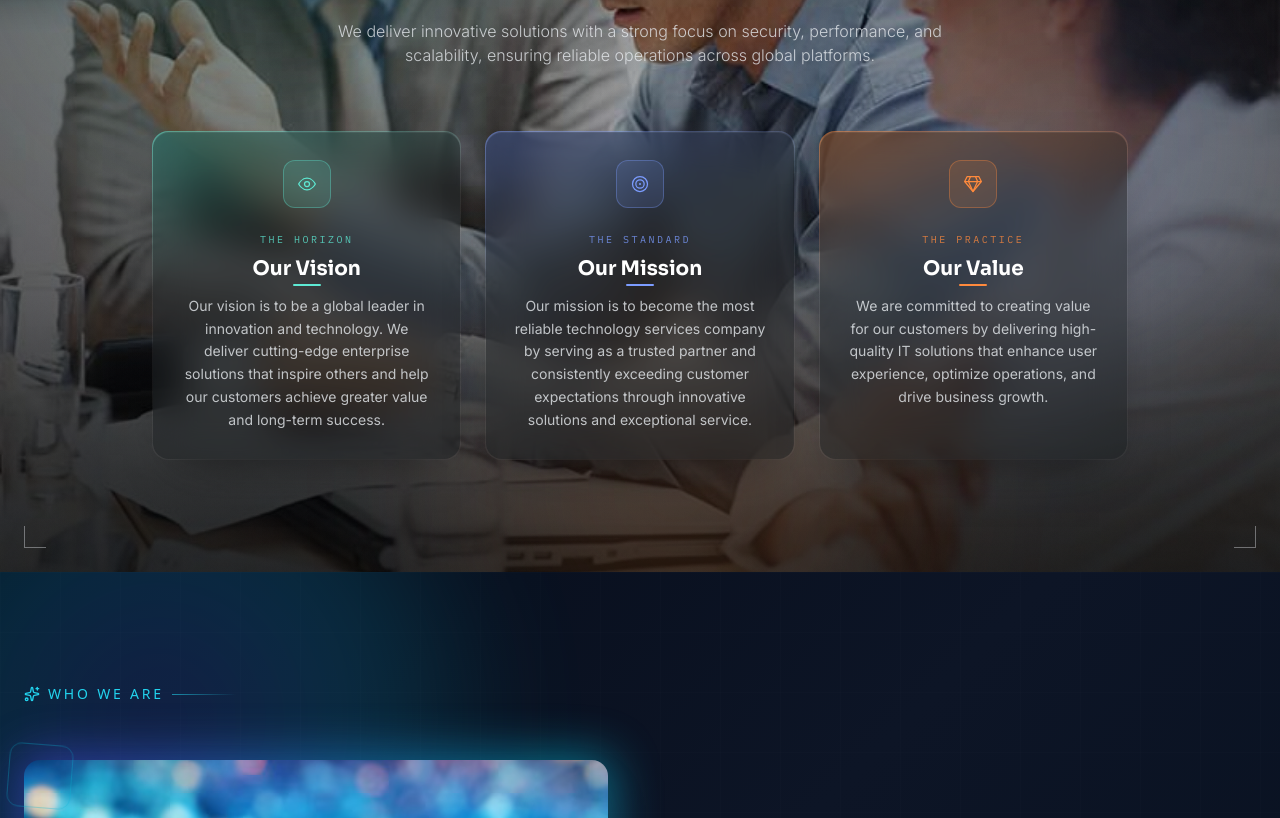
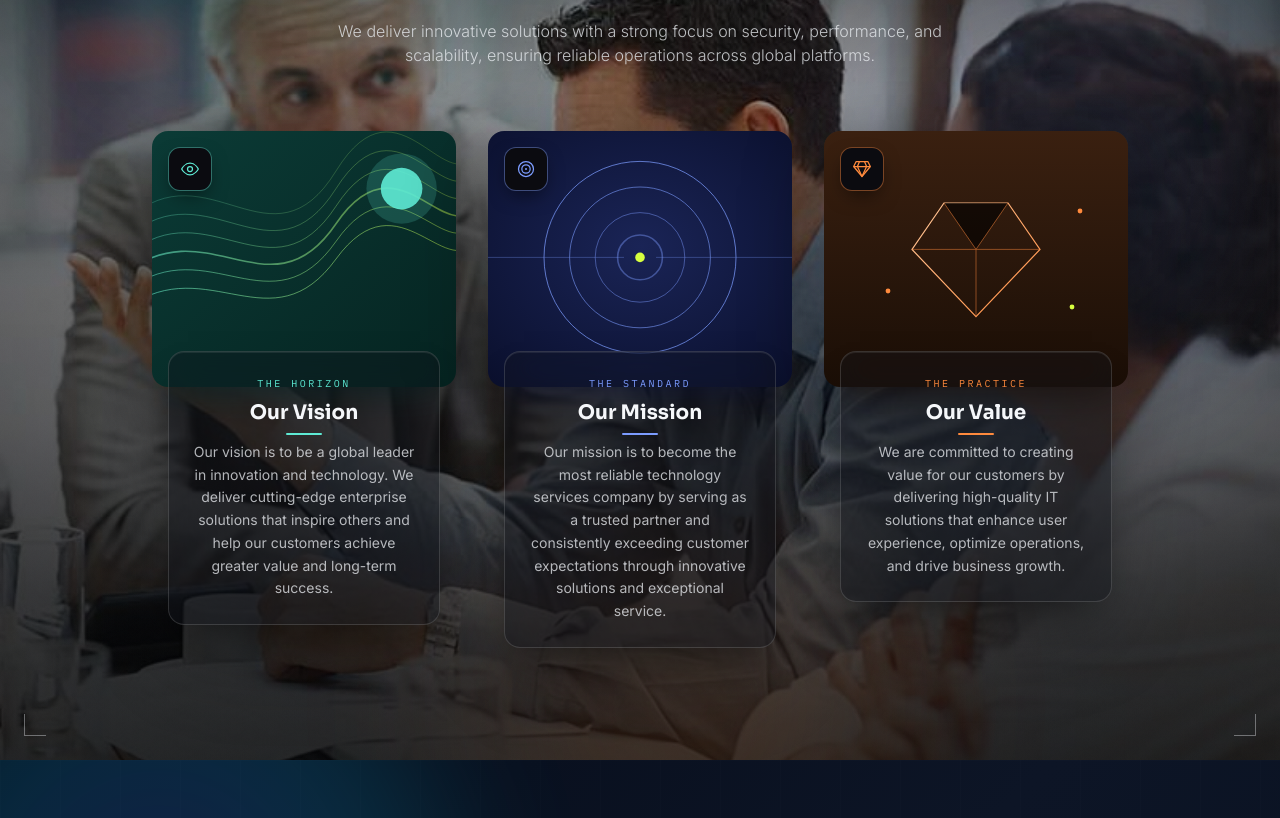
Before and after one commit to MalairamanC/Jaswisys-Project, a React (Vite) app: page / in a window 1280 px wide. Shown: the part 1120-1938 px from the top of the page. Built offline with nearby package versions, Linux system fonts and the light colour scheme.

Commit message:
Update FeatureCard to support additional props
Refactor FeatureCard component to include colorSoft and banner props for enhanced styling and functionality.

```diff
--- a/src/components/Features.jsx
+++ b/src/components/Features.jsx
@@ -1,4 +1,5 @@
 import { motion } from "framer-motion";
+import { useState } from "react";
 import FeaturesBg from "../assets/FeaturesBg.png";
 
 const features = [
@@ -7,6 +8,7 @@ const features = [
     tag: "The Horizon",
     desc: "Our vision is to be a global leader in innovation and technology. We deliver cutting-edge enterprise solutions that inspire others and help our customers achieve greater value and long-term success.",
     color: "#5EEAD4",
+    colorSoft: "#A7F3E8",
     Icon: (props) => (
       <svg viewBox="0 0 24 24" fill="none" {...props}>
         <path
@@ -18,17 +20,73 @@ const features = [
         <circle cx="12" cy="12" r="3" stroke="currentColor" strokeWidth="1.5" />
       </svg>
     ),
+    // Wave signature: a horizon line, echoing "The Horizon" tag
+    banner: (id) => (
+      <svg viewBox="0 0 400 320" className="w-full h-full" preserveAspectRatio="xMidYMid slice">
+        <defs>
+          <linearGradient id={`${id}-bg`} x1="0" y1="0" x2="1" y2="1">
+            <stop offset="0%" stopColor="#0B3B36" />
+            <stop offset="100%" stopColor="#062421" />
+          </linearGradient>
+          <linearGradient id={`${id}-wave`} x1="0" y1="0" x2="1" y2="0">
+            <stop offset="0%" stopColor="#5EEAD4" stopOpacity="0.9" />
+            <stop offset="100%" stopColor="#D7FF3F" stopOpacity="0.65" />
+          </linearGradient>
+        </defs>
+        <rect width="400" height="320" fill={`url(#${id}-bg)`} />
+        {[0, 1, 2, 3, 4, 5].map((i) => (
+          <path
+            key={i}
+            d={`M-20 ${220 - i * 22} C 80 ${150 - i * 26}, 160 ${270 - i * 18}, 240 ${160 - i * 22} S 380 ${200 - i * 20}, 420 ${130 - i * 22}`}
+            fill="none"
+            stroke={`url(#${id}-wave)`}
+            strokeWidth={i === 2 ? 2 : 1}
+            opacity={0.85 - i * 0.1}
+          />
+        ))}
+        <circle cx="322" cy="72" r="26" fill="#5EEAD4" opacity="0.9" />
+        <circle cx="322" cy="72" r="44" fill="#5EEAD4" opacity="0.18" />
+      </svg>
+    ),
   },
   {
     title: "Our Mission",
     tag: "The Standard",
     desc: "Our mission is to become the most reliable technology services company by serving as a trusted partner and consistently exceeding customer expectations through innovative solutions and exceptional service.",
     color: "#7C9CFF",
+    colorSoft: "#C6D3FF",
     Icon: (props) => (
       <svg viewBox="0 0 24 24" fill="none" {...props}>
         <circle cx="12" cy="12" r="9" stroke="currentColor" strokeWidth="1.5" />
         <circle cx="12" cy="12" r="5" stroke="currentColor" strokeWidth="1.5" />
         <circle cx="12" cy="12" r="1.2" fill="currentColor" />
+      </svg>
+    ),
+    // Concentric-ring signature, echoing the target/standard icon
+    banner: (id) => (
+      <svg viewBox="0 0 400 320" className="w-full h-full" preserveAspectRatio="xMidYMid slice">
+        <defs>
+          <radialGradient id={`${id}-bg`} cx="50%" cy="45%" r="75%">
+            <stop offset="0%" stopColor="#1A2456" />
+            <stop offset="100%" stopColor="#0A0F2B" />
+          </radialGradient>
+        </defs>
+        <rect width="400" height="320" fill={`url(#${id}-bg)`} />
+        {[120, 88, 56, 28].map((r, i) => (
+          <circle
+            key={r}
+            cx="200"
+            cy="158"
+            r={r}
+            fill="none"
+            stroke="#7C9CFF"
+            strokeWidth={i === 3 ? 2 : 1}
+            opacity={0.9 - i * 0.16}
+          />
+        ))}
+        <circle cx="200" cy="158" r="6" fill="#D7FF3F" />
+        <line x1="0" y1="158" x2="180" y2="158" stroke="#7C9CFF" strokeWidth="1" opacity="0.4" />
+        <line x1="220" y1="158" x2="400" y2="158" stroke="#7C9CFF" strokeWidth="1" opacity="0.4" />
       </svg>
     ),
   },
@@ -37,6 +95,7 @@ const features = [
     tag: "The Practice",
     desc: "We are committed to creating value for our customers by delivering high-quality IT solutions that enhance user experience, optimize operations, and drive business growth.",
     color: "#FF8A3D",
+    colorSoft: "#FFC79A",
     Icon: (props) => (
       <svg viewBox="0 0 24 24" fill="none" {...props}>
         <path
@@ -53,6 +112,32 @@ const features = [
         />
       </svg>
     ),
+    // Faceted gem/compass signature, echoing the value icon
+    banner: (id) => (
+      <svg viewBox="0 0 400 320" className="w-full h-full" preserveAspectRatio="xMidYMid slice">
+        <defs>
+          <linearGradient id={`${id}-bg`} x1="0" y1="0" x2="0" y2="1">
+            <stop offset="0%" stopColor="#3A2010" />
+            <stop offset="100%" stopColor="#1A0E06" />
+          </linearGradient>
+          <linearGradient id={`${id}-gem`} x1="0" y1="0" x2="1" y2="1">
+            <stop offset="0%" stopColor="#FFC79A" />
+            <stop offset="100%" stopColor="#FF8A3D" />
+          </linearGradient>
+        </defs>
+        <rect width="400" height="320" fill={`url(#${id}-bg)`} />
+        <path
+          d="M160 90 H240 L280 148 L200 232 L120 148 Z"
+          fill="none"
+          stroke={`url(#${id}-gem)`}
+          strokeWidth="1.5"
+        />
+        <path d="M120 148 H280 M160 90 L200 148 L240 90 M200 148 L200 232" stroke="#FF8A3D" strokeWidth="1" opacity="0.6" />
+        <circle cx="90" cy="200" r="3" fill="#FF8A3D" />
+        <circle cx="330" cy="100" r="3" fill="#FF8A3D" />
+        <circle cx="320" cy="220" r="3" fill="#D7FF3F" />
+      </svg>
+    ),
   },
 ];
 
@@ -65,7 +150,10 @@ const cardVariant = {
   }),
 };
 
-function FeatureCard({ title, tag, desc, color, Icon, index }) {
+function FeatureCard({ title, tag, desc, color, colorSoft, banner, Icon, index }) {
+  const gradId = `jw-f-banner-${index}`;
+  const [selected, setSelected] = useState(false);
+
   return (
     <motion.div
       custom={index}
@@ -73,33 +161,41 @@ function FeatureCard({ title, tag, desc, color, Icon, index }) {
       initial="hidden"
       whileInView="show"
       viewport={{ once: true, amount: 0.4 }}
-      className="jw-f-ring relative w-full max-w-sm"
-      style={{ "--accent": color }}
+      className={`jw-f-card relative w-full max-w-sm ${selected ? "jw-f-selected" : ""}`}
+      style={{ "--accent": color, "--accent-soft": colorSoft }}
+      role="button"
+      tabIndex={0}
+      aria-pressed={selected}
+      onClick={() => setSelected((v) => !v)}
+      onKeyDown={(e) => {
+        if (e.key === "Enter" || e.key === " ") {
+          e.preventDefault();
+          setSelected((v) => !v);
+        }
+      }}
     >
-      <div className="jw-f-card relative w-full h-full flex flex-col items-center text-center p-7 rounded-2xl">
-        <span className="jw-f-corner jw-f-corner-tl" aria-hidden="true" />
-        <span className="jw-f-corner jw-f-corner-br" aria-hidden="true" />
+      {/* Banner / image area */}
+      <div className="jw-f-banner relative w-full h-64 overflow-hidden rounded-2xl">
+        {banner(gradId)}
 
+        {/* Icon badge, overlapping the top-left corner of the image */}
         <div
-          className="jw-f-icon w-12 h-12 rounded-xl flex items-center justify-center mb-6"
-          style={{ color, borderColor: `${color}55` }}
+          className="jw-f-badge absolute top-4 left-4 w-11 h-11 rounded-xl flex items-center justify-center"
+          style={{ color }}
         >
           <Icon className="w-5 h-5" />
         </div>
+      </div>
 
-        <span
-          className="jw-mono text-[10px] tracking-[0.25em] uppercase mb-2"
-          style={{ color: `${color}CC` }}
-        >
+      {/* Glass label, overlapping the bottom of the image */}
+      <div className="jw-f-label relative z-10 -mt-9 mx-4 rounded-2xl p-6 text-center">
+        <span className="jw-mono block text-[10px] tracking-[0.25em] uppercase mb-2" style={{ color }}>
           {tag}
         </span>
-
-        <h3 className="jw-display text-xl font-bold text-white relative inline-block mb-3">
-          {title}
-          <span className="jw-f-underline" style={{ background: color }} />
+        <h3 className="jw-display text-xl font-bold jw-f-title" style={{ color: "#F5F7FA" }}>
+          <span className="jw-f-title-inner">{title}</span>
         </h3>
-
-        <p className="jw-body text-sm leading-relaxed" style={{ color: "rgba(235,238,242,0.78)" }}>
+        <p className="jw-body text-sm leading-relaxed" style={{ color: "rgba(235,238,242,0.75)" }}>
           {desc}
         </p>
       </div>
@@ -201,62 +297,97 @@ function Features() {
           animation: jwFRollingColour 8s ease-in-out infinite;
         }
 
-        /* Gradient-ring border: a soft brand-coloured edge instead of a flat 1px line,
-           letting the frosted card read as "modern glass" rather than a plain box */
-        .jw-f-ring {
-          border-radius: 1rem;
-          padding: 1px;
-          background: linear-gradient(
-            160deg,
-            color-mix(in srgb, var(--accent) 55%, transparent) 0%,
-            rgba(255,255,255,0.08) 35%,
-            rgba(255,255,255,0.04) 100%
-          );
-          transition: background 0.35s ease, transform 0.35s cubic-bezier(0.16,1,0.3,1);
+        /* Card shell — the image + overlapping dark label read as one unit,
+           lifted by a soft brand-tinted shadow instead of a flat box-shadow */
+        .jw-f-card {
+          cursor: pointer;
+          filter: drop-shadow(0 24px 40px rgba(0,0,0,0.45));
+          transition: transform 0.35s cubic-bezier(0.16,1,0.3,1), filter 0.35s ease;
         }
-        .jw-f-ring:hover {
+        .jw-f-card:hover {
           transform: translateY(-6px);
-          background: linear-gradient(
-            160deg,
-            color-mix(in srgb, var(--accent) 85%, transparent) 0%,
-            color-mix(in srgb, var(--accent) 25%, transparent) 45%,
-            rgba(255,255,255,0.06) 100%
-          );
+          filter: drop-shadow(0 30px 50px color-mix(in srgb, var(--accent) 35%, rgba(0,0,0,0.45)));
+        }
+        .jw-f-card:focus-visible {
+          outline: 2px solid var(--accent);
+          outline-offset: 4px;
+          border-radius: 1.25rem;
         }
 
-        .jw-f-card {
-          background: rgba(12,15,18,0.4);
-          backdrop-filter: blur(18px) saturate(1.15);
-          -webkit-backdrop-filter: blur(18px) saturate(1.15);
-          box-shadow: 0 24px 48px -28px rgba(0,0,0,0.65), inset 0 1px 0 rgba(255,255,255,0.06);
-          transition: box-shadow 0.35s ease, background 0.35s ease;
+        .jw-f-banner {
+          position: relative;
+          box-shadow: 0 1px 0 rgba(255,255,255,0.06) inset;
         }
-        .jw-f-ring:hover .jw-f-card {
-          background: rgba(14,18,22,0.52);
-          box-shadow: 0 30px 60px -24px color-mix(in srgb, var(--accent) 45%, transparent), inset 0 1px 0 rgba(255,255,255,0.09);
+        .jw-f-banner svg {
+          display: block;
+          transform-origin: center;
+          transition: transform 0.6s cubic-bezier(0.16,1,0.3,1);
+        }
+        .jw-f-card:hover .jw-f-banner svg { transform: scale(1.05); }
+
+        .jw-f-badge {
+          background: #0B0B10;
+          border: 1px solid color-mix(in srgb, var(--accent) 45%, transparent);
+          box-shadow: 0 8px 20px -6px rgba(0,0,0,0.6);
         }
 
-        .jw-f-corner { position: absolute; width: 16px; height: 16px; opacity: 0; transition: opacity 0.35s ease; }
-        .jw-f-corner-tl { top: 10px; left: 10px; border-top: 1.5px solid var(--accent); border-left: 1.5px solid var(--accent); }
-        .jw-f-corner-br { bottom: 10px; right: 10px; border-bottom: 1.5px solid var(--accent); border-right: 1.5px solid var(--accent); }
-        .jw-f-ring:hover .jw-f-corner { opacity: 0.85; }
-
-        .jw-f-icon {
-          border: 1.5px solid;
-          background: color-mix(in srgb, var(--accent, currentColor) 12%, transparent);
+        /* Glass label — translucent + blurred, banner colour shows through */
+        .jw-f-label {
+          background: rgba(18, 20, 28, 0.45);
+          backdrop-filter: blur(18px) saturate(140%);
+          -webkit-backdrop-filter: blur(18px) saturate(140%);
+          border: 1px solid rgba(255,255,255,0.14);
+          box-shadow:
+            0 20px 40px -20px rgba(0,0,0,0.6),
+            inset 0 1px 0 rgba(255,255,255,0.08);
         }
 
-        .jw-f-underline {
+        .jw-f-title {
+          margin-bottom: 14px;
+        }
+        .jw-f-title-inner {
+          position: relative;
+          display: inline-block;
+        }
+        .jw-f-title-inner::after {
+          content: "";
           position: absolute;
           left: 50%;
-          bottom: -3px;
+          bottom: -8px;
+          width: 36px;
           height: 2px;
-          width: 28px;
           border-radius: 2px;
+          background: var(--accent);
           transform: translateX(-50%);
-          transition: width 0.3s ease;
+          transition: width 0.5s cubic-bezier(0.16,1,0.3,1);
         }
-        .jw-f-ring:hover .jw-f-underline { width: 70%; }
+        .jw-f-card:hover .jw-f-title-inner::after {
+          width: 100%;
+        }
+
+        /* Selection zoom: clicking/tapping a card zooms its art and frame in, then settles back out */
+        @keyframes jwFSelectZoom {
+          0%   { transform: scale(1); }
+          45%  { transform: scale(1.05); }
+          100% { transform: scale(1); }
+        }
+        @keyframes jwFSelectZoomArt {
+          0%   { transform: scale(1); }
+          45%  { transform: scale(1.16); }
+          100% { transform: scale(1.08); }
+        }
+        .jw-f-selected {
+          animation: jwFSelectZoom 0.7s cubic-bezier(0.16,1,0.3,1);
+        }
+        .jw-f-selected .jw-f-banner svg {
+          animation: jwFSelectZoomArt 0.7s cubic-bezier(0.16,1,0.3,1) forwards;
+        }
+        .jw-f-selected .jw-f-badge {
+          border-color: var(--accent);
+        }
+        .jw-f-selected .jw-f-label {
+          box-shadow: 0 24px 48px -18px color-mix(in srgb, var(--accent) 55%, rgba(0,0,0,0.5));
+        }
 
         @media (max-width: 768px) {
           .bg-fixed { background-attachment: scroll; }
@@ -265,7 +396,8 @@ function Features() {
         @media (prefers-reduced-motion: reduce) {
           .jw-f-eyebrow-dot { animation: none; }
           .jw-f-rolling-text { animation: none; background-position: 0% 50%; }
-          .jw-f-ring, .jw-f-card, .jw-f-corner, .jw-f-underline { transition: none; }
+          .jw-f-card, .jw-f-banner svg { transition: none; }
+          .jw-f-selected, .jw-f-selected .jw-f-banner svg { animation: none; }
         }
       `}</style>
 
@@ -292,7 +424,7 @@ function Features() {
         </div>
 
         {/* Grid Layout */}
-        <div className="max-w-5xl mx-auto px-6 grid gap-6 md:grid-cols-3 place-items-stretch">
+        <div className="max-w-5xl mx-auto px-6 grid gap-8 md:grid-cols-3 place-items-stretch">
           {features.map((feature, idx) => (
             <FeatureCard
               key={idx}
@@ -301,6 +433,8 @@ function Features() {
               tag={feature.tag}
               desc={feature.desc}
               color={feature.color}
+              colorSoft={feature.colorSoft}
+              banner={feature.banner}
               Icon={feature.Icon}
             />
           ))}
```
